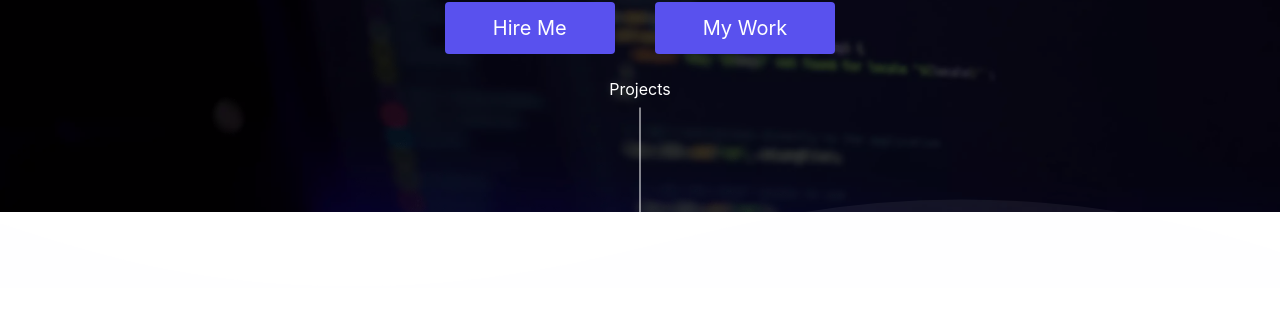
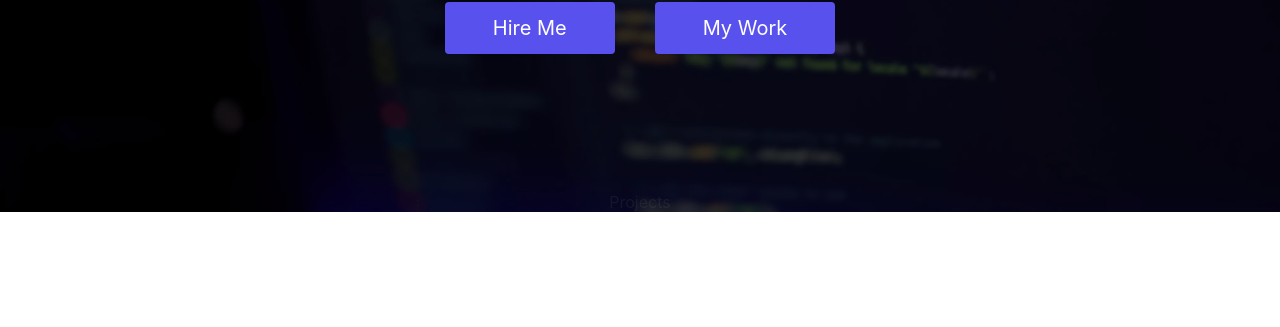
Before and after one commit to dev-vivekkhanal/portfolio-v1-nextjs, a Next.js app: page / in a window 1280 px wide. Shown: the part 588-915 px from the top of the page. Built offline with nearby package versions, Linux system fonts and the light colour scheme.

Commit message:
modified abut page

```diff
--- a/components/about/About.jsx
+++ b/components/about/About.jsx
@@ -2,6 +2,7 @@ import Skills from "./Skills";
 import { useInView } from "react-intersection-observer";
 import { useEffect } from "react";
 import { motion, useAnimation } from "framer-motion";
+import Link from "next/link";
 
 function About() {
   const { ref, inView } = useInView({
@@ -58,8 +59,19 @@ function About() {
               Electronics & Communication Engineer
             </strong>
             . I help designers, small agencies and businesses bring their ideas
-            to life. Check out my projects to see what I m capable of. Feel free
-            to connect or follow me on my LinkedIn.
+            to life. Check out my
+            <Link href="/#project-section">
+              <strong className="text-[#6366f1] text-xl sm:text-2xl font-medium">
+                {" "}
+                projects
+              </strong>
+            </Link>{" "}
+            to see what I m capable of. Feel free to connect or follow me on my
+            <strong className="text-[#6366f1] text-xl sm:text-2xl font-medium">
+              {" "}
+              LikedIn
+            </strong>
+            .
           </p>
 
           <a
--- a/components/home/Landing.jsx
+++ b/components/home/Landing.jsx
@@ -33,12 +33,18 @@ function Home() {
 
         <Socials />
 
-        <div className="absolute bottom-10   w-full">
+        <motion.div
+          initial={{ bottom: -80, opacity: 0 }}
+          animate={{ bottom: "54px", opacity: 1 }}
+          transition={{ delay: 0.5, duration: 0.5 }}
+          ease="easeIn"
+          className="absolute     w-full"
+        >
           <Link href="/#project-section">
-            <span>Projects</span>
+            <span className="p-5 cursor-pointer">Projects</span>
           </Link>
           <hr className="w-32 m-auto rotate-90 mt-[70px] border-[#ffffff]" />
-        </div>
+        </motion.div>
 
         <Waves />
       </div>
--- a/components/home/Waves.jsx
+++ b/components/home/Waves.jsx
@@ -7,13 +7,13 @@ function Waves() {
       animate={{ bottom: 0, opacity: 1 }}
       transition={{ delay: 0.5, duration: 0.5 }}
       ease="easeIn"
-      className="rotate-180 absolute bottom-0 w-[100%] overflow-hidden left-0 leading-none z-40"
+      className="rotate-180 absolute right-0 bottom-0 w-[100%] overflow-hidden left-0 leading-none z-40 "
     >
       <svg
         xmlns="http://www.w3.org/2000/svg"
-        viewBox="0 0 1200 120"
+        viewBox="0 0 1200 80"
         preserveAspectRatio="none"
-        className="relative block h-[160px] w-[calc(140%+1.3px)]"
+        className="relative block h-[90px] w-[calc(140%+1.3px)]"
       >
         <path
           d="M321.39,56.44c58-10.79,114.16-30.13,172-41.86,82.39-16.72,168.19-17.73,250.45-.39C823.78,31,906.67,72,985.66,92.83c70.05,18.48,146.53,26.09,214.34,3V0H0V27.35A600.21,600.21,0,0,0,321.39,56.44Z"
```
